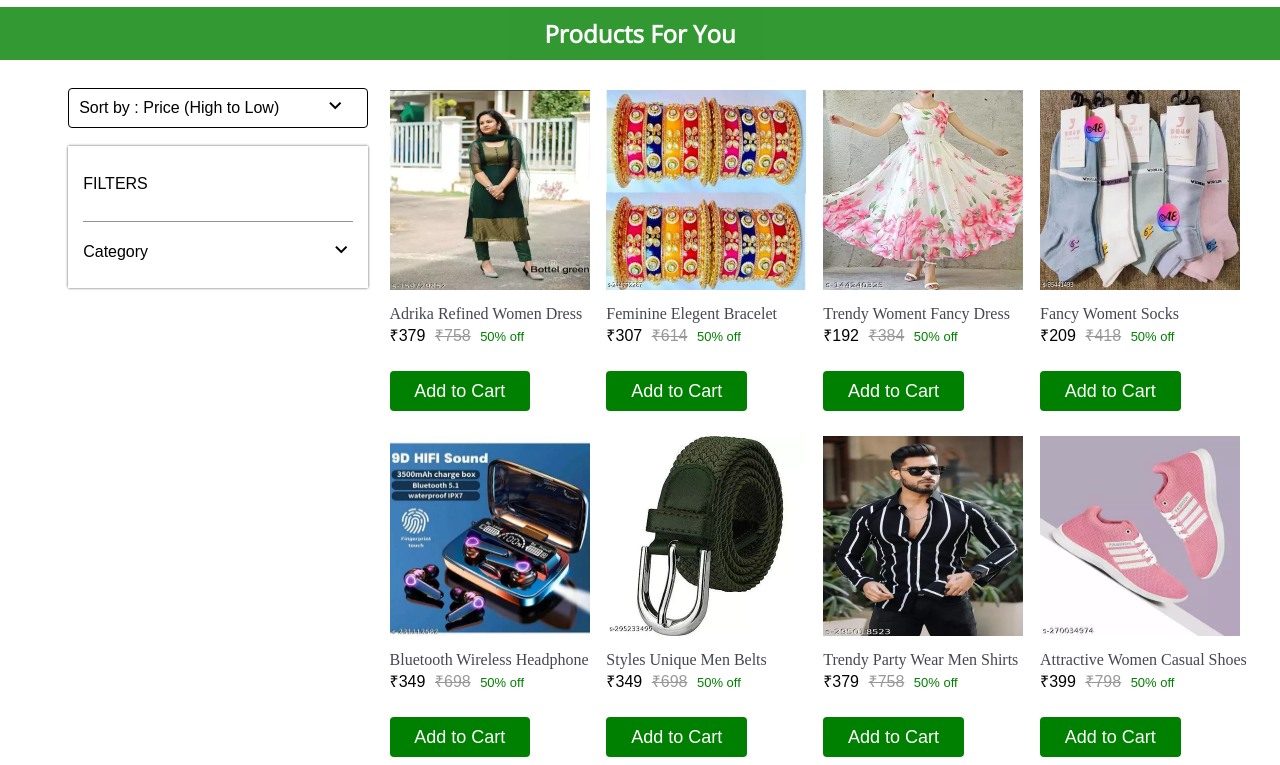
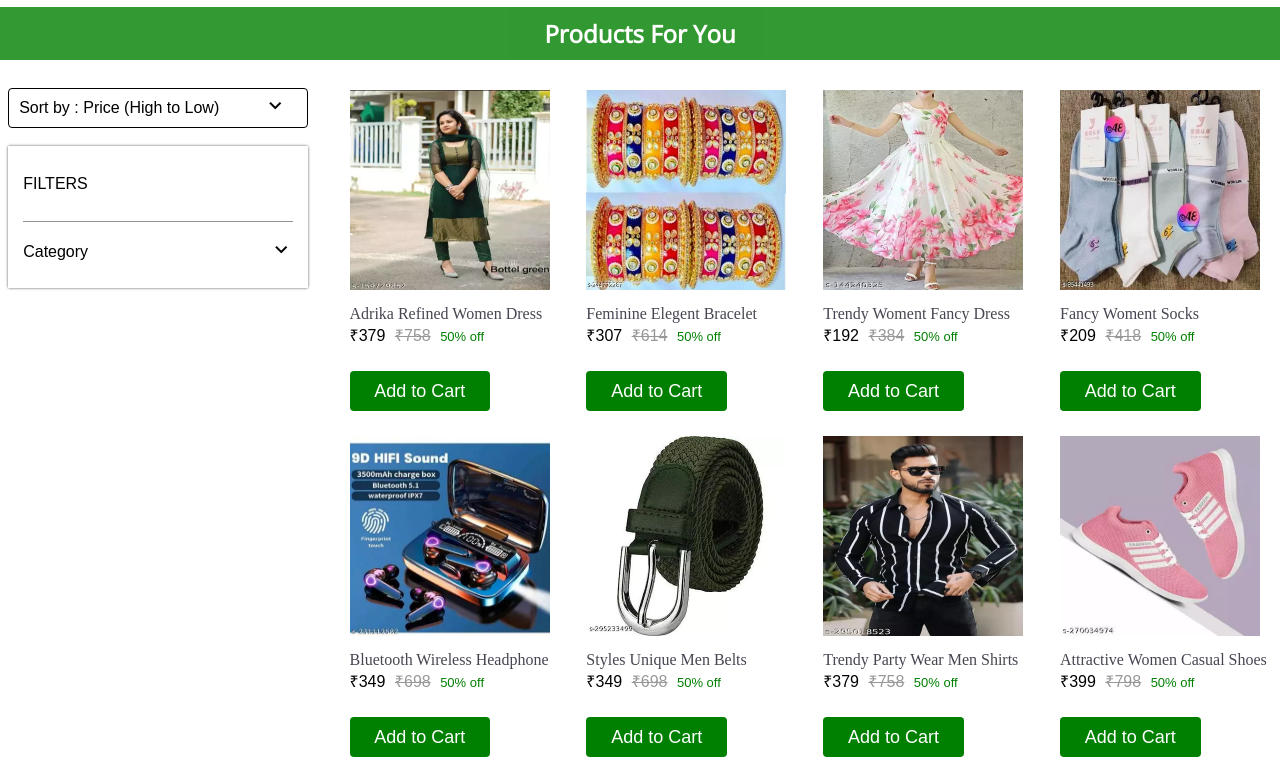
Before and after one commit to mr-ssm-97/Sharan-Store, a plain HTML site: page index.html in a window 1280 px wide. Shown: the part 625-1390 px from the top of the page. Drawn offline with nearby package versions, Linux system fonts and the light colour scheme.

Commit message:
Update style.css

```diff
--- a/style.css
+++ b/style.css
@@ -226,7 +226,6 @@ hr {
 }
 .sort-by {
   position: relative;
-  left: 40px;
   /* background-color: blue; */
   /* margin: 15px; */
   margin-top: 18px;
@@ -281,7 +280,6 @@ hr {
   position: relative;
   /* background-color: purple; */
   box-shadow: 0px 0px 3px 0.2px;
-  left: 40px;
   margin-top: 18px;
   width: 300px;
   /* height: 150px; */
@@ -351,6 +349,7 @@ hr {
   /* height: 200px; */
   /* width: 200px; */
   margin-top: 15px;
+  margin-left: 20px;
   padding: 5px;
 }
 .card-body {
```
